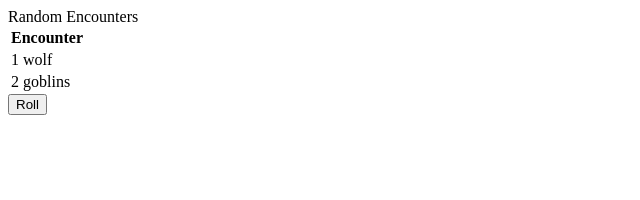
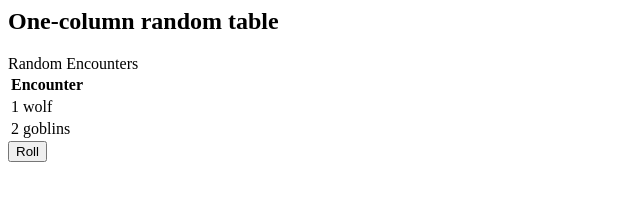
Before and after one commit to grislyeye/vellum-random-table, a website: page index.html in a window 1280 px wide. Shown: the whole page, without its empty margins (0-640 px from the left). Drawn offline with Linux system fonts and the light colour scheme; no server answers.

Commit message:
Add demo site

```diff
--- a/index.html
+++ b/index.html
@@ -11,6 +11,8 @@
 </head>
 
 <body>
+  <h2>One-column random table</h2>
+
   <vellum-random-table>
     <caption>Random Encounters</caption>
     <table>
--- a/package.json
+++ b/package.json
@@ -22,7 +22,8 @@
     "build": "npm run clean && npm run build:prod",
     "build:prod": "esbuild src/vellum-random-table.ts --bundle --minify --sourcemap=external --outfile=vellum-random-table.js",
     "build:dev": "esbuild src/vellum-random-table.ts --bundle --outfile=vellum-random-table.js",
-    "build:watch": "esbuild src/vellum-random-table.ts --bundle --watch --outfile=vellum-random-table.js --servedir=./"
+    "build:watch": "esbuild src/vellum-random-table.ts --bundle --watch --outfile=vellum-random-table.js --servedir=./",
+    "build:docs": "npm run build:dev && mkdir docs && cp vellum-random-table.js vellum-random-table.js.map index.html docs/"
   },
   "dependencies": {
     "lit": "^3.1.2",
```
Also changed, not shown: .github/workflows/docs.yml (added), README.md, 1 other file.
